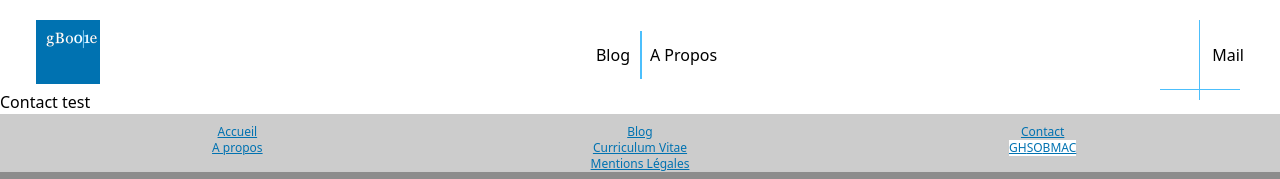
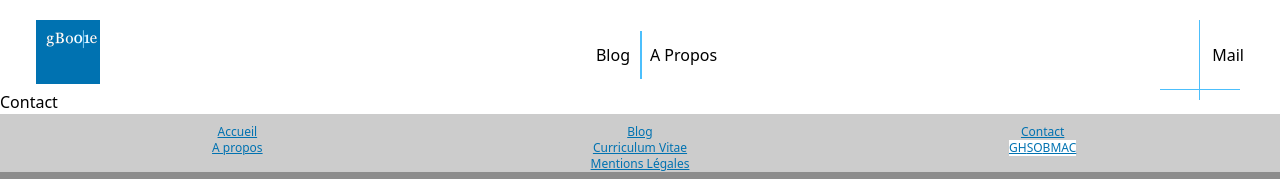
Before and after one commit to gBoole01/g-boole-01, a Next.js app: page /contact in a window 1280 px wide. Shown: the top 179 px of the page. Built offline with nearby package versions, Linux system fonts and the light colour scheme.

Commit message:
feat: remove test ext

```diff
--- a/src/pages/contact.tsx
+++ b/src/pages/contact.tsx
@@ -3,7 +3,7 @@ import Layout from '../components/layout';
 
 const Contact: NextPage = () => (
     <Layout>
-      <main><h1>Contact test</h1></main>
+      <h1>Contact</h1>
     </Layout>
   )
 
```
